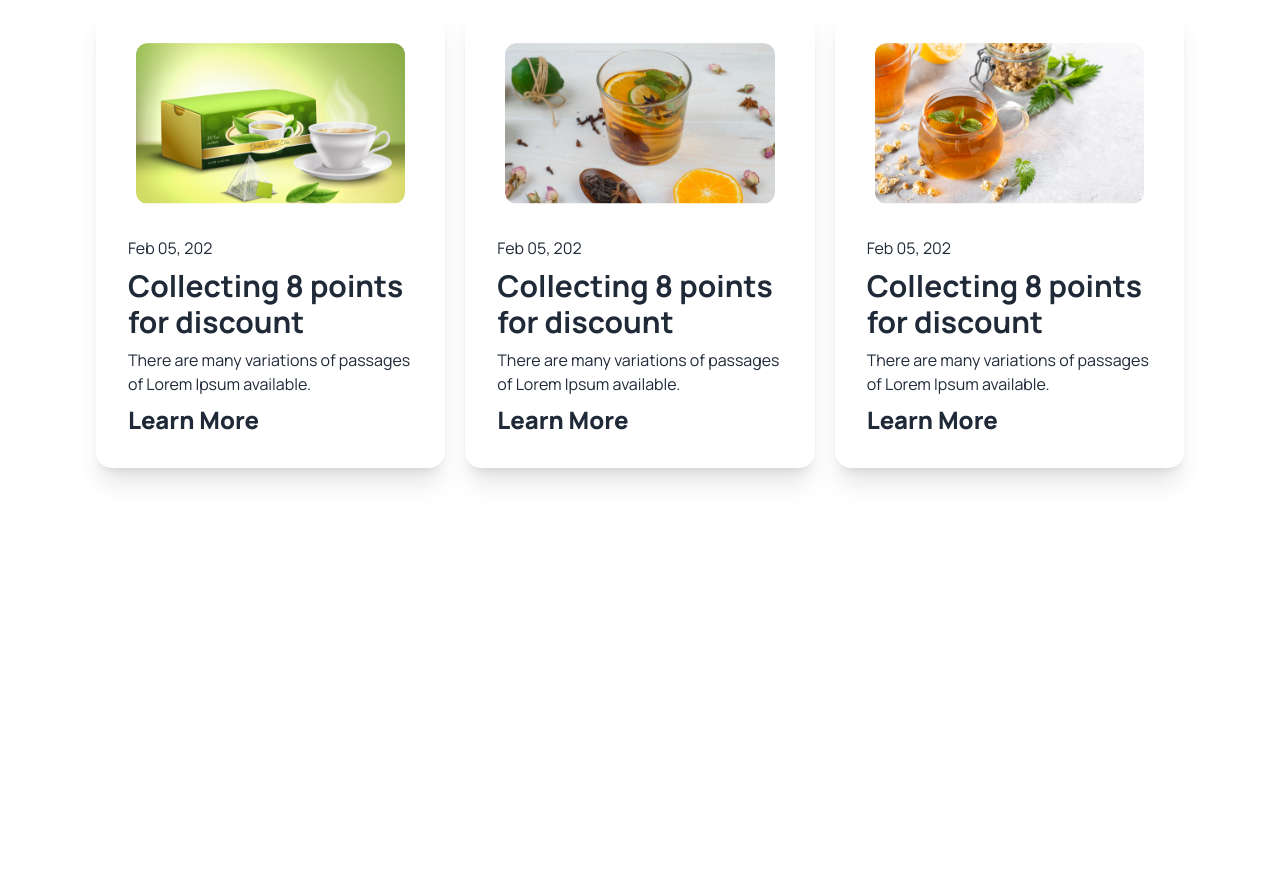
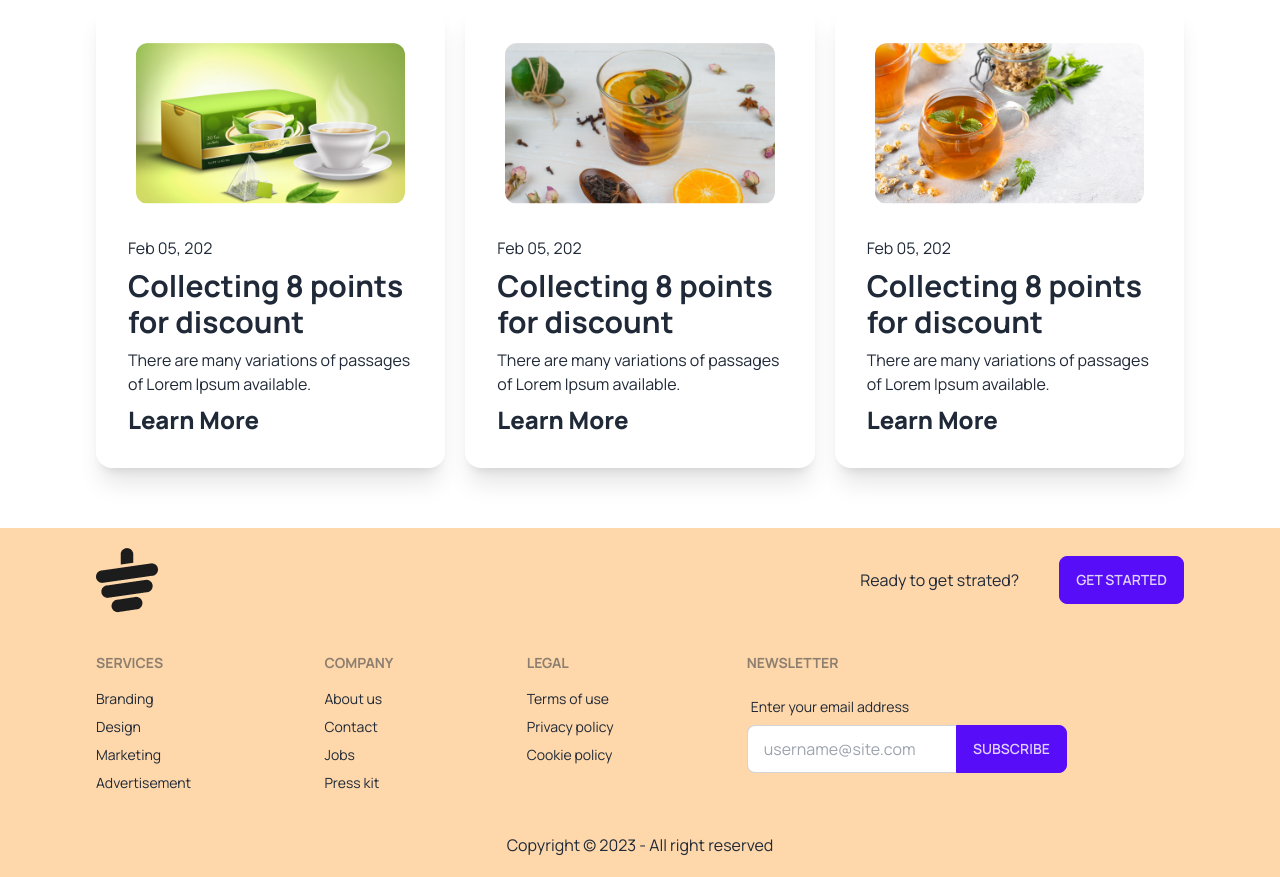
Before and after one commit to mdmomenulislam1/Tea-stall, a plain HTML site: page index.html in a window 1280 px wide. Shown: the part 2884-3761 px from the top of the page. Before the commit the page ends 3412 px from the top, so only its background shows below. Drawn offline with nearby package versions, Linux system fonts and the light colour scheme.

Commit message:
Final commit

```diff
--- a/index.html
+++ b/index.html
@@ -280,6 +280,56 @@
     </main>
 
     <!-- Footer Section  -->
+
+    <footer class="">
+        <div
+            class="max-w-screen-xl mx-auto md:px-16 lg:px-24 py-5 p-10 bg-orange-200 text-base-content flex justify-between">
+            <div>
+                <img src="./images/cup.png" alt="">
+            </div>
+            <div class="flex flex-row items-center gap-10">
+                <p>Ready to get strated?</p>
+                <button class="btn btn-primary">Get Started</button>
+            </div>
+        </div>
+        <div class="max-w-screen-xl mx-auto px-8 md:px-16 lg:px-24 py-5 footer p-10 bg-orange-200 text-base-content">
+            <div>
+                <span class="footer-title">Services</span>
+                <a class="link link-hover">Branding</a>
+                <a class="link link-hover">Design</a>
+                <a class="link link-hover">Marketing</a>
+                <a class="link link-hover">Advertisement</a>
+            </div>
+            <div>
+                <span class="footer-title">Company</span>
+                <a class="link link-hover">About us</a>
+                <a class="link link-hover">Contact</a>
+                <a class="link link-hover">Jobs</a>
+                <a class="link link-hover">Press kit</a>
+            </div>
+            <div>
+                <span class="footer-title">Legal</span>
+                <a class="link link-hover">Terms of use</a>
+                <a class="link link-hover">Privacy policy</a>
+                <a class="link link-hover">Cookie policy</a>
+            </div>
+            <div>
+                <span class="footer-title">Newsletter</span>
+                <div class="form-control w-80">
+                    <label class="label">
+                        <span class="label-text">Enter your email address</span>
+                    </label>
+                    <div class="relative">
+                        <input type="text" placeholder="username@site.com" class="input input-bordered w-full pr-16" />
+                        <button class="btn btn-primary absolute top-0 right-0 rounded-l-none">Subscribe</button>
+                    </div>
+                </div>
+            </div>
+        </div>
+        <div class="max-w-screen-xl mx-auto px-8 md:px-16 lg:px-24 py-5 p-10 bg-orange-200 text-center">
+            <p class="text-center">Copyright © 2023 - All right reserved</p>
+        </div>
+    </footer>
 </body>
 
 </html>
```
